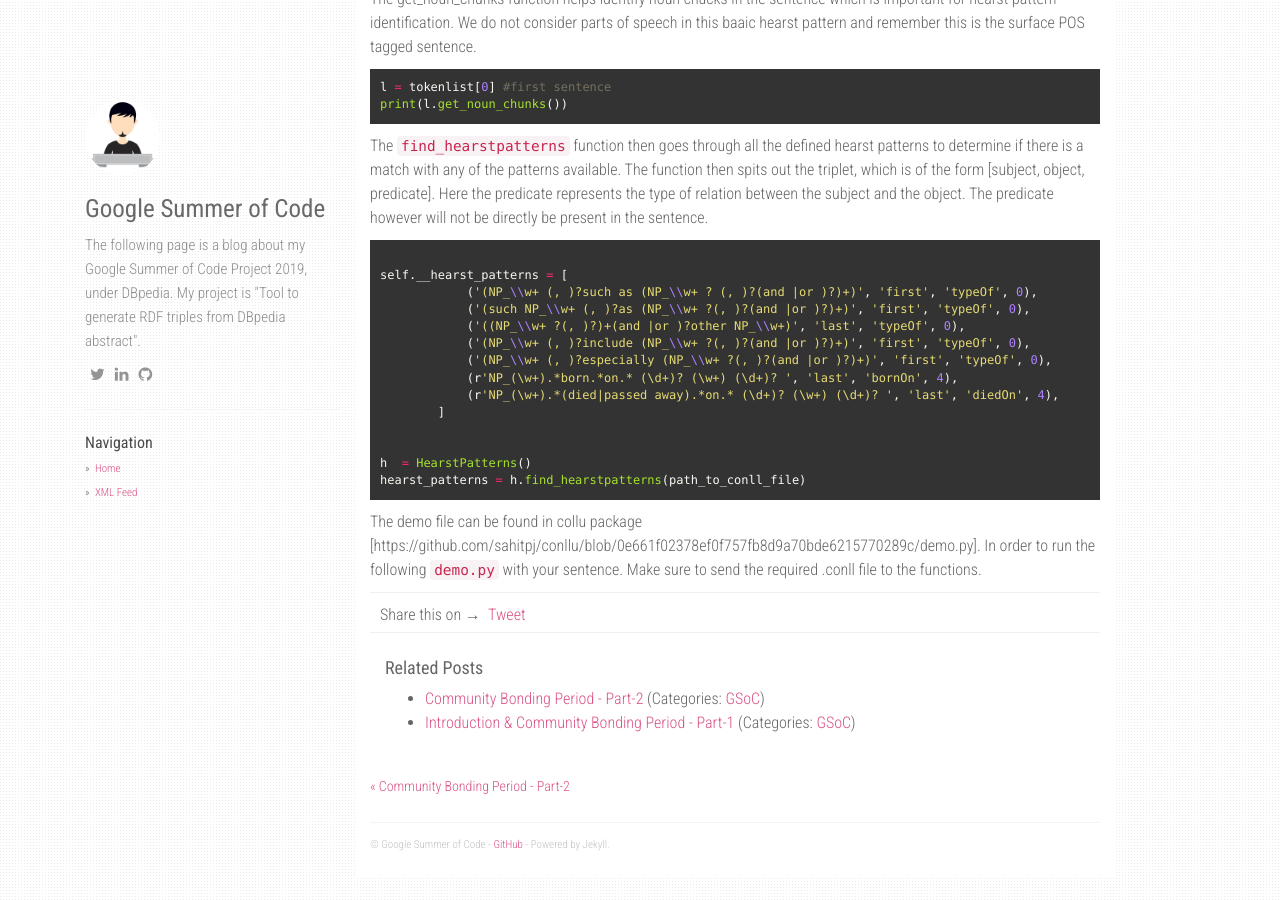
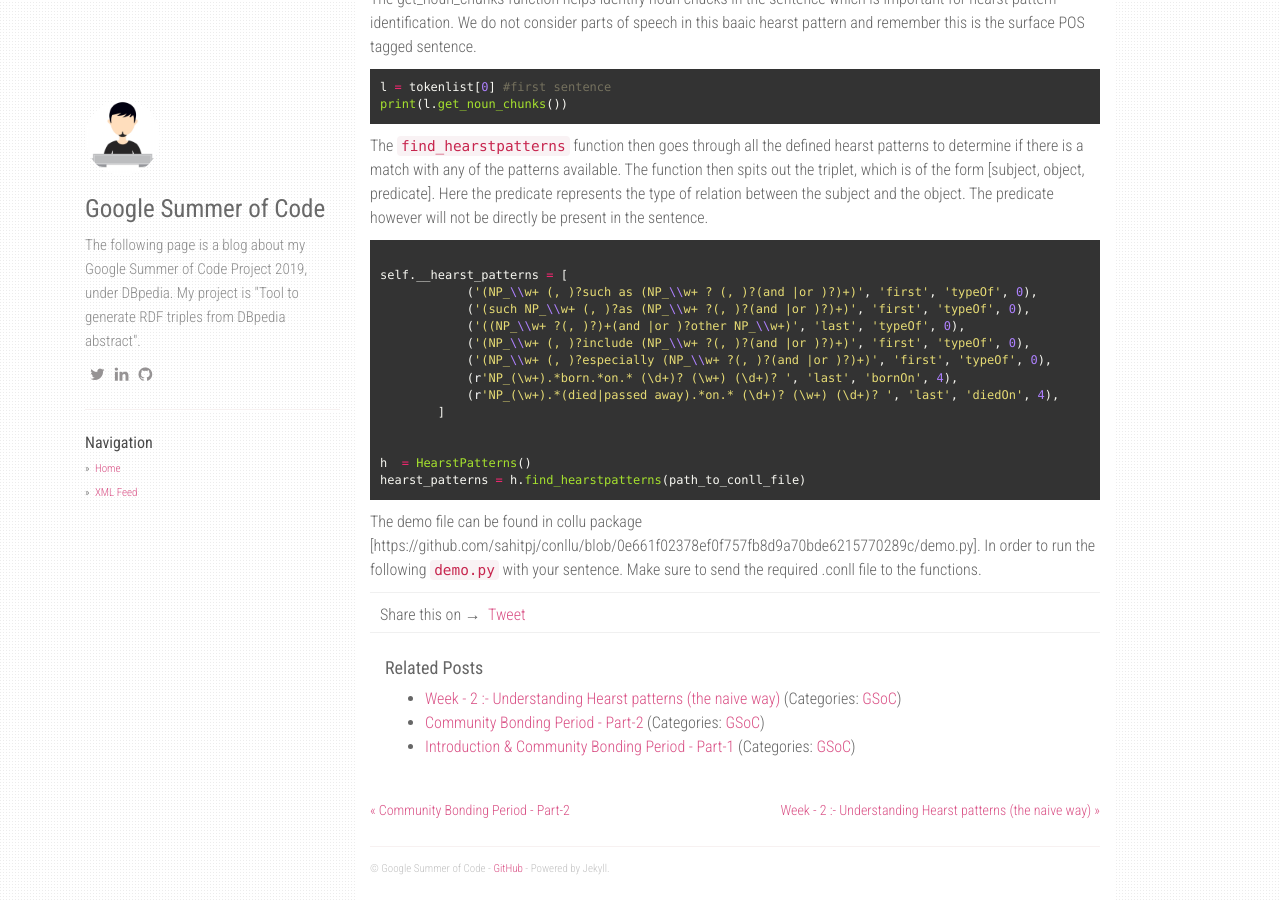
Before and after one commit to sahitpj/gs, a Jekyll site: the page built from docs/_posts/2019-06-02-Week-1.md, in a window 1280 px wide and 900 px high, scrolled down 637 px. Built offline with Jekyll 4.4.1, drawn with Linux system fonts in a browser that asks for light colours; nearby versions of some CDN libraries; comment, search, counter and statistics services are not loaded; some of the changed lines change nothing that is shown; some of the changed text lies outside the part shown.

Commit message:
added coding: week - 2 post

````diff
--- a/docs/_posts/2019-06-02-Week-1.md
+++ b/docs/_posts/2019-06-02-Week-1.md
@@ -1,6 +1,6 @@
 ---
 layout: post
-title: Week - 1
+title: Week - 1 :- Getting Started.
 comments: false
 categories: [GSoC]
 ---
--- /dev/null
+++ b/docs/_posts/2019-06-09-Week-2.md
@@ -0,0 +1,136 @@
+---
+layout: post
+title: Week - 2 :- Understanding Hearst patterns (the naive way)
+comments: false
+categories: [GSoC]
+---
+
+In this week of GSoC (the second week), I focussed on understanding hearst patterns, the naive way.
+
+### The Process
+
+As I previously talked about, hearst patterns are all about finding patterns in text which can help us (in our case) find triplets. Given that last week we first implemeted the non-statistical way of identifying hearst patterns which was an overhead view, just to get the feek of it, this week was all diving deep.
+
+A brief overview or a recap of how I am using hearst patterns is by using regex patterns in order to construct specific relations which we want to find. In order to find these a random sample of about 20-25 abstracts (these are the dbpedia abstracts which were taken from this link - http://downloads.dbpedia.org/2016-10/core-i18n/en/long_abstracts_en.ttl.bz2) were chosen to understand what types of patterns we could pull out from these abstracts. An example of such patterns identified include
+
+```
+_ made|published|developed in _
+_ made|published|developed by _
+_ such as  _
+_ was|is a(n) _
+_ made|composed of _
+_ used by _
+_ member of _
+_ related|comparable to _ ...
+```
+these patterns are then made into their regex forms so that they can be taken from the sentences, and since we would like to find such relations between nouns, and not other words, we preprocess abstracts to identify `noun chunks` such that they can be matched to our regex. We use SyntexNet to POS tag our abstracts.
+
+## Going in depth
+
+The key to getting the required hearst patterns would be to understanding regex itself. Now immediatly we do have some things which the regex should take care of in order to get meaningful results.
+
+1. Given the complexity of English sentences and the fact that there would be a lot of other words along with the relationship words we are looking for, the regex should completely be able to ignore the other words.
+2. Regex should identify relations from the same sentence which means that noun chunks should be picked from the same sentence which should intuitively give us a meaningful triplet.
+3. Tackling pronouns.
+
+Tackling the first problem is probably the simplest, given an exmaple of a regex which we like to find.
+
+```python
+pattern = r'NP_(\w+) (composed) of NP_(\w+)'
+# the NP is so that we pull out our patterns from noun chunks which we earlier talked about.
+```
+
+we make it flexible to have extra words between them by converting it to this form
+
+```python
+pattern = r'NP_(\w+).*?(composed).*?of.*?NP_(\w+)'
+# we add .*? so that extra words are added, but we put the ? so that minimal words are added.
+```
+
+Now coming to the second problem, in order to make sure that we find them from a single sentence, we use a naive method of making sure that the `.*?` introduced do not cross over full stop (.). We thus conver the folloiwng pattern into this form.
+
+```python
+pattern = r'NP_(\w+)[^.]*?(composed)[^.]*?of[^.]*?NP_(\w+)'
+# we change the .* to an [^.], which doesn't allow periods which was allowed previously.
+```
+
+The third problem is takcling with pronouns. Given that in this week we are exploring naive techniques wihout using the help of cross references which we can obtain from SyntaxNet, the naive solution we use for our technique is to assume that all pronouns being used in the abstract are being used in place of our subject. We thus replace all pronouns with the actual subject of the abstract and thus we do not have to deal with them. (Pronouns are POS tagged already which can be identified easily.)
+
+```python
+elif matches.group(1) == 'PRP':
+    noun_chunks.append('NP_' + subject)
+```
+
+## Greedy VS Non - Greedy :- Truly understanding Regex
+
+Although a greedy and a non greedy approach would not make a difference in small sentence, when it comes to big sentences, or sentence with a lot of nouns, it does make a difference. The regex we use in general is a greedy regex, this means that as soon as it finds what it looking for, it moves on to finding the next matching part of the regex. Take the following for example
+
+
+```python
+pattern = r'NP_(\w+).*?(composed).*?of.*?NP_(\w+)'
+```
+
+regex first finds the words `NP_` and as soon as it finds it, it moves onto the next set of words to find, which are basically `composed` and `of`, after which it proceeds to find the next `NP_`. This is the grredy approach in regex however consider sentences such as this
+
+```
+NP_xyz .. NP_abc, and also since NP_Bronze is composed of NP_copper ...
+```
+In such a sentence, (which is still a single sentence) the identified triplet would be - (xyz - composedOf - NP_iron), which may not always be incorrect. In the following sentence if we are to get the triplet we want, we modify our regex to make it non - greedy
+
+```python
+pattern = r'.*NP_(\w+).*?(composed).*?of.*?NP_(\w+)'
+# by adding an .* in the starting. we are making sure it chooses the smallest pattern
+```
+By adding an .* in the starting. we are making sure it chooses the smallest pattern, however the drawback is the amount of calculation which it would require to take. Which on simple observation was found to be at least 3-5 times the time taken for the grredy verson. This a trade off to consider which also may not gaurantee to give better results than the greedy version.
+
+## Using other parts of Speech - Adjectives.
+
+Although we have been mostly talking about nouns throughout this post, adjectives and adverbs too can help us identify triplets or to be more specific attributes of the subject. We thus come up with simple adjective hearst patterns through simple observation and try to understand if they can help us in identifying triplets. However since these adjectives are mostly connected to a noun, they will not affect the number of triplets being generated, but the quality of the noun chunks being generated.
+
+
+## Testing our methods.
+
+As testing for the theory we have described, we run the following different methods on 3 test suites which have been randomly identified. Each of these test suites have 1 person, 1 thing and 1 place to cover the diversity of the triplets which can be found. Each abstract is not of the same size, and the obviously the number of triplets which we can identify from them are not the same. We devise the following metric to give us a sense of comparison.
+
+- We compare the test suites over different methods, however we do not compare test suites which each other, at the end we devise a total score for each method.
+- Each method is compared with the dbpedia page of it, where we check
+  - the number of triplets which it was able to identify from the dbpedia page (-1)
+  - number of new triplets it was able to identify (-1)
+  - number of triplets it wasn't able to identify from the abstract (ones which can be seen from the abstract) (+3)
+  - number of triplets it was partially able to identify (2/3 words must be right) (+1)
+  - Lastly and independently, the time taken for them to execute
+
+
+The methods which we shall use are the following :-
+
+1. baseline : this does not take care of using pronouns or from the same sentence (naive hearst pattern)
+2. modified-1 : this takes care of pronouns and also same sentence triplets
+3. Non-greedy baseline : same as baseline, however uses a non-greedy approach.
+4. Non-greedy modified-1 : same as modifed-1 but uses a non greedy approach.
+5. Semi-greedy which is a combination of greedy and non-greedy.
+
+The results are represented as `score(new_potential_identifed/identified_existent_ones/triplets_not_identified)`
+
+## Results
+
+| Methods/Test | baseline | modified-1 | Non-Greedy baseline | Non-Greedy modified-1 |  Semi |
+| :---         |     :---:      |     :---:    |    :---:      |     :---:     | :---: |
+| test suite - 1 | 6(0/3/3) | 5(0/4/3) |  10(4/1/5) | 10(4/1/5) | 3(4/2/3) |
+| test suite - 2 | 4(1/4/3) | 6(0/3/3) |  4(1/4/3) | 4(1/4/3) | 4(1/4/3) |
+| test suite - 3 | 11(1/3/5) | 10(1/4/5) |  4(4/4/4) | 4(4/4/4) | 3(4/5/3) |
+
+
+<br><br>
+
+Time is given in seconds.
+
+| Methods/Test | baseline | modified-1 | Non-Greedy baseline | Non-Greedy modified-1 | Semi |
+| :---         |     :---:      |     :---:       |    :---:      |     :---:     | :---: |
+| test suite - 1 | 0.718 | 0.059 | 385.606 | 399.363 | 399.727 |
+| test suite - 2 | 0.447 | 0.051 | 336.161 | 374.418 | 362.735 |
+| test suite - 3 | 0.529 | 0.057 | 262.255 | 279.295 | 287.364 |
+
+
+## Inference
+
+Clearly our semi greedy method, which is a combination of the two methods discussed, brings us the best results along with a better chance to identify new triplets. However the major tradeoff would be in the time taken to find these. Thus we have identified a descent naive method for hearst pattern recognition.
````
